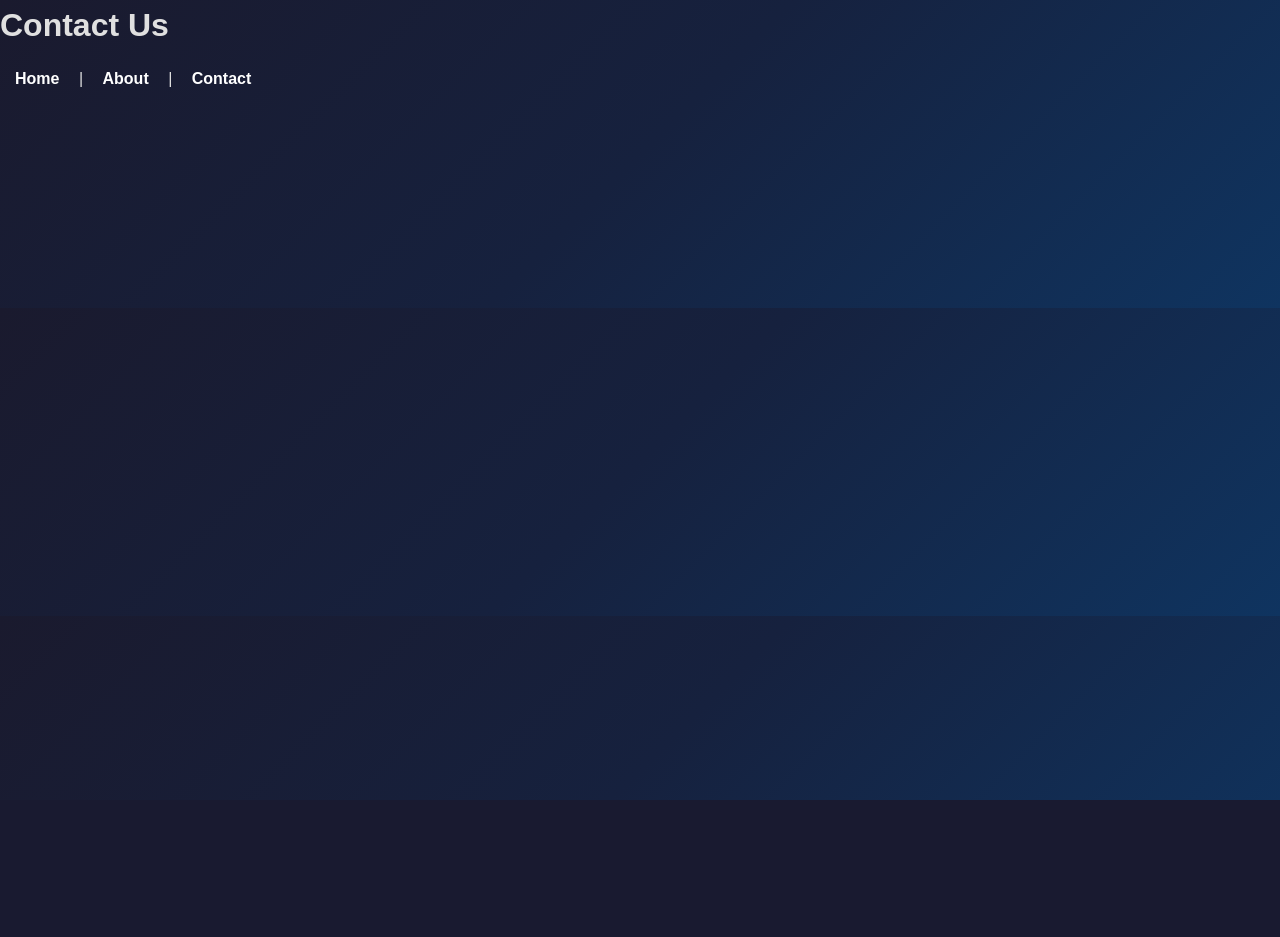
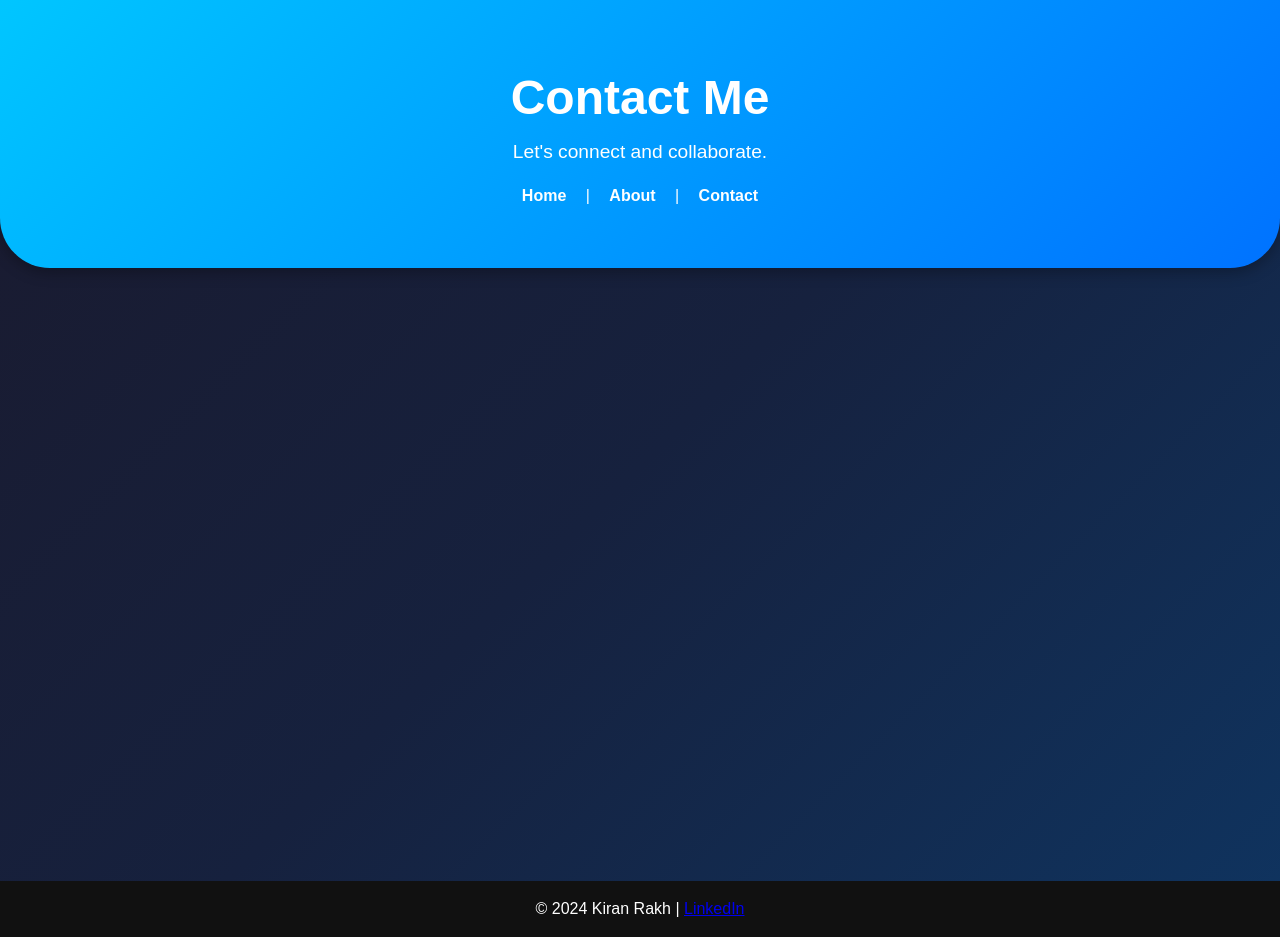
Before and after one commit to Kiranrakh/Demo-Python-Web-Project-, a Flask app: page /contact in a window 1280 px wide. Before the commit the page ends 800 px from the top, so only its background shows below. Run offline with Flask 3, Linux system fonts and the light colour scheme.

Commit message:
Update contact.html

```diff
--- a/templates/contact.html
+++ b/templates/contact.html
@@ -1,29 +1,43 @@
 <!DOCTYPE html>
 <html lang="en">
 <head>
-    <title>Contact | Flask Web App</title>
-    <link rel="stylesheet" href="{{ url_for('static', filename='styles.css') }}">
+    <meta charset="UTF-8">
+    <meta name="viewport" content="width=device-width, initial-scale=1.0">
+    <meta name="description" content="Contact Kiran Rakh - AWS Cloud & DevOps Engineer">
+    <title>Contact | Kiran Rakh</title>
+    <link rel="stylesheet" href="styles.css">
 </head>
 <body>
-    <header>
-        <h1>Contact Us</h1>
+
+    <header class="header">
+        <h1>Contact Me</h1>
+        <p>Let's connect and collaborate.</p>
         <nav>
-            <a href="/">Home</a> |
-            <a href="/about">About</a> |
-            <a href="/contact">Contact</a>
+            <a href="index.html">Home</a> |
+            <a href="about.html">About</a> |
+            <a href="contact.html">Contact</a>
         </nav>
     </header>
-    <section>
-        {% if success %}
-            <p>Thank you, {{ name }}! We have received your message.</p>
-        {% else %}
-            <form action="/contact" method="POST">
-                <input type="text" name="name" placeholder="Your Name" required><br>
-                <input type="email" name="email" placeholder="Your Email" required><br>
-                <textarea name="message" placeholder="Your Message" required></textarea><br>
-                <button type="submit">Submit</button>
-            </form>
-        {% endif %}
-    </section>
+
+    <div class="container">
+        <section class="fade-in" style="text-align: center;">
+            <h2>Get in Touch</h2>
+            <p>If you're looking for a passionate AWS Cloud & DevOps Engineer, feel free to reach out to me!</p>
+            <a class="contact-btn" href="mailto:kiranrakh155@gmail.com">Email Me</a>
+        </section>
+
+        <section class="fade-in">
+            <h2>Connect on Social Media</h2>
+            <div class="card">
+                <p><strong>LinkedIn:</strong> <a href="https://www.linkedin.com/in/kiran-rakh-b644b6248" target="_blank">Kiran Rakh</a></p>
+                <p><strong>GitHub:</strong> <a href="https://github.com/KiranRakh" target="_blank">github.com/KiranRakh</a></p>
+            </div>
+        </section>
+    </div>
+
+    <footer class="footer">
+        <p>© 2024 Kiran Rakh | <a href="https://www.linkedin.com/in/kiran-rakh-b644b6248" target="_blank">LinkedIn</a></p>
+    </footer>
+
 </body>
 </html>
```
